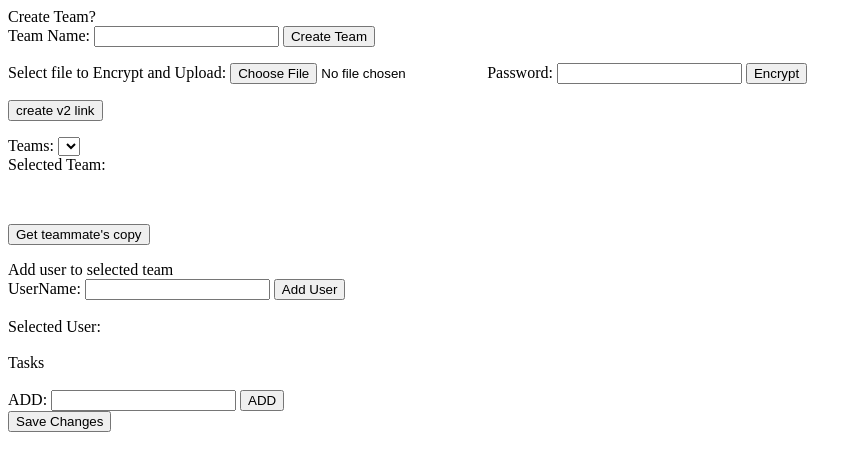
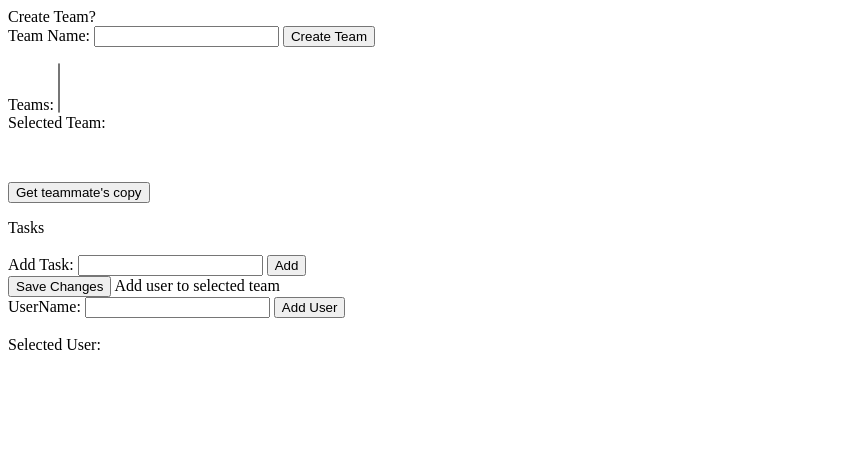
Before and after one commit to benjaminy/ManyHands, a plain HTML site: page Source/Prototype/Prototype.html in a window 1280 px wide. Shown: the whole page, without its empty margins (0-862 px from the left). Drawn offline with Linux system fonts and the light colour scheme; a script that the page names is missing.

Commit message:
UI/Usability Changes
Removed old/unnecessary/useless buttons
Modified task view to add checkboxes for pending tasks.
Added button to mark checked tasks as done.

```diff
--- a/Source/Prototype/Prototype.html
+++ b/Source/Prototype/Prototype.html
@@ -6,28 +6,28 @@ Create Team? <br>
 Team Name: <input type='text' id='team_name' />
 <button type='submit' id='team_create'>Create Team</button><br>
 
-<p id="logged_user" alig="right"></p>
-
-<h0>Select file to Encrypt and Upload:</h0>
-<input type="file" id="input_file" />
-Password: <input type="password" id="myPsw" >
-<button type="submit" id="submit" value="Submit">Encrypt</button>
-<p>
-<button type="button" id="v2_call" >create v2 link</button>
-</p>
+<p id="logged_user" align="right"></p>
 
 <h0>Teams: </h0>
-<select id='team_list'></select>
+<select id='team_list' size="3"></select>
 
 <div id='team_selected'>
 Selected Team: <br>
 </div>
 <p>
 <div id='teammate_list'></div><br>
-
 <p>
 <button type="button" id="get_teammate_db">Get teammate's copy</button>
 </p>
+
+<div id='task_data'>Tasks</div><br>
+<div id='done_btn' style="display:none">
+	<button type='submit' id='mark_done'>Mark as done</button><br>
+</div>
+
+Add Task: <input type='text' id='add_value'>
+<button type='submit' id='add_data_btn'>Add</button> <br>
+<button type='submit' id='save_data'>Save Changes</button>
 
 Add user to selected team <br>
 UserName: <input type='text' id='teammate_name' >
@@ -38,10 +38,6 @@ Selected User: <br>
 </div>
 <br>
 
-<div id='task_data'>Tasks</div><br>
-ADD: <input type='text' id='add_value'>
-<button type='submit' id='add_data_btn'>ADD</button> <br>
-<button type='submit' id='save_data'>Save Changes</button>
 
 </body>
 <script src="assets/js/main.js"></script>
```
